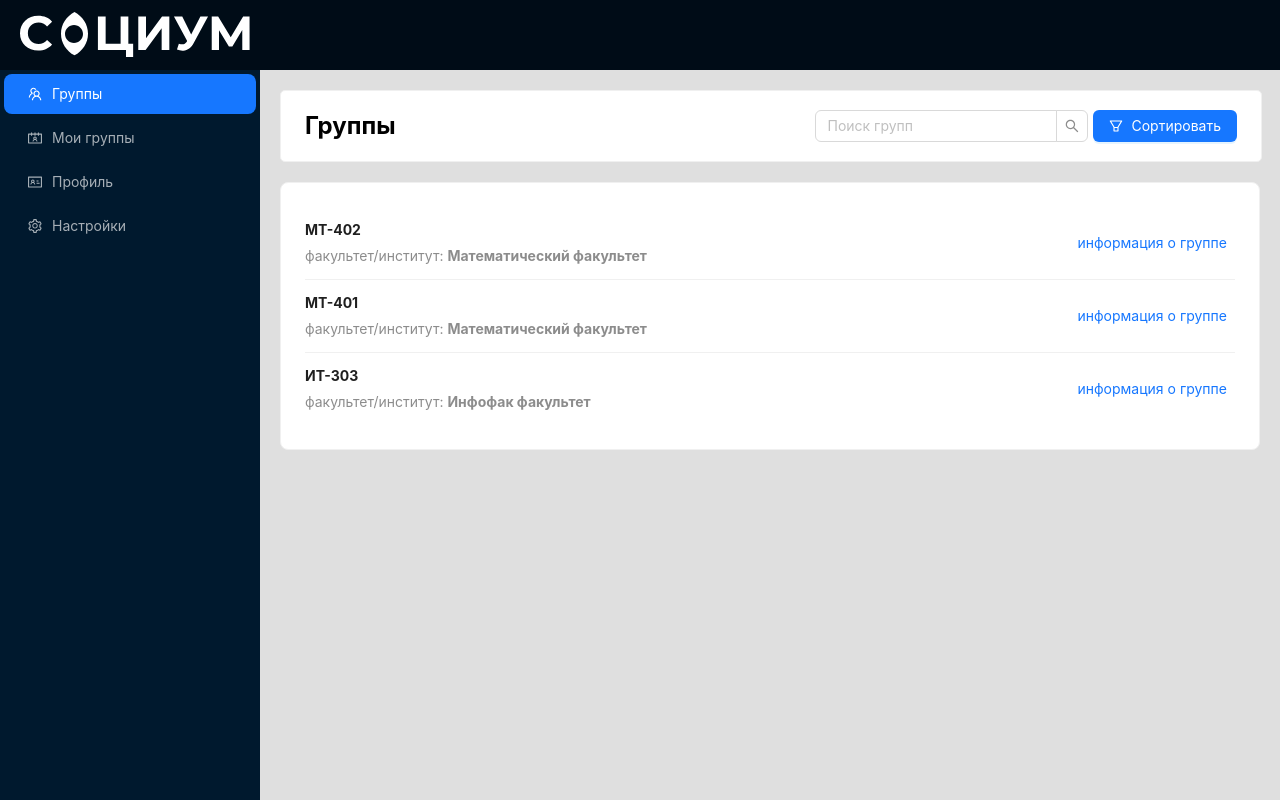
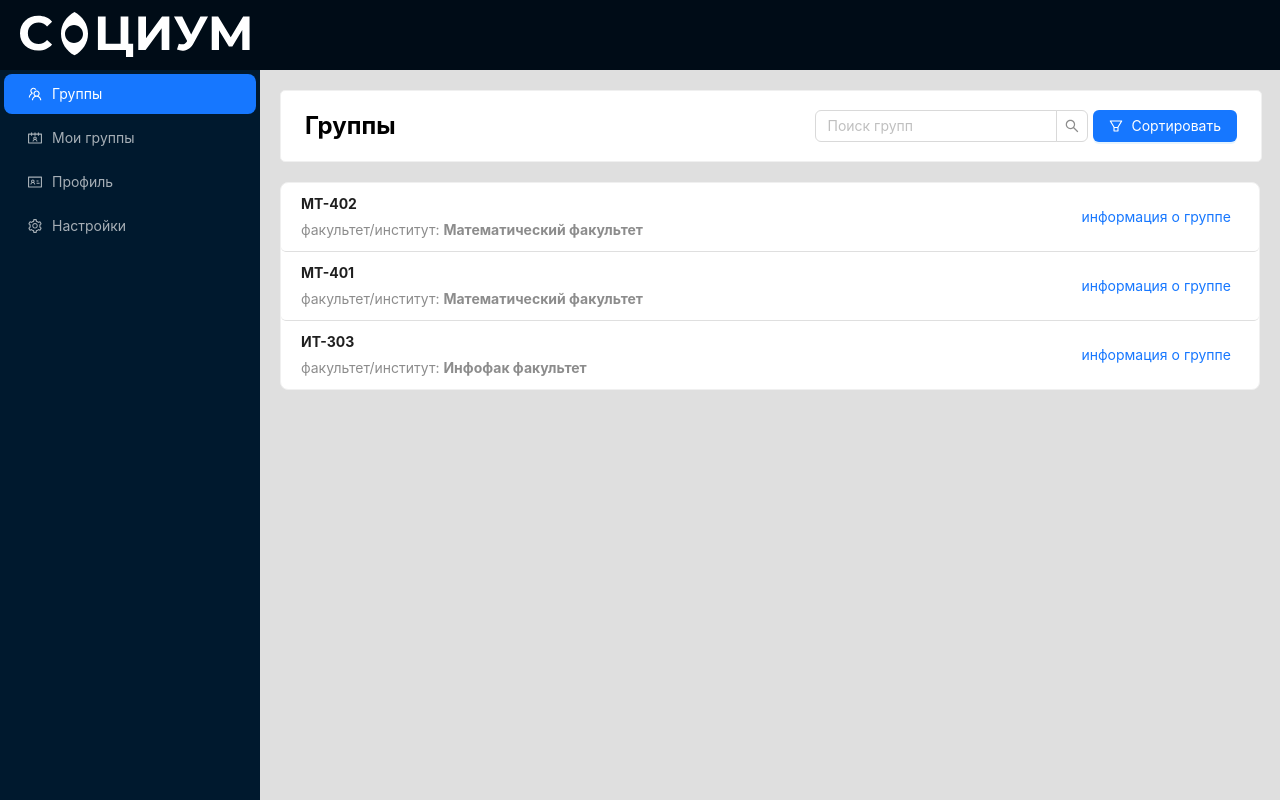
Before and after one commit to Ruslan1kHasanov/social-front, a React (Vite) app: page /groups in a window 1280 px wide. Built offline with nearby package versions, Linux system fonts and the light colour scheme.

Commit message:
fix GroupsList

```diff
--- a/src/widgets/groups/ui/GroupsList.jsx
+++ b/src/widgets/groups/ui/GroupsList.jsx
@@ -9,11 +9,15 @@ const GroupsList = ({ list }) => {
   return (
     <Card className={'groups_list_container'}>
       <List
+        style={{
+          padding: '0px',
+        }}
         className={'groups_list_container__list'}
         itemLayout="horizontal"
         dataSource={list}
         renderItem={(item) => (
           <List.Item
+            className={'groups_list_container__list__item'}
             key={item.id}
             actions={[
               is_admin ? (
--- a/src/widgets/groups/ui/index.scss
+++ b/src/widgets/groups/ui/index.scss
@@ -1,9 +1,33 @@
-.groups_list_container{
+@import '../../../shared/variables';
+
+
+.groups_list_container .ant-card-body {
   transition: 0.3s;
   display: flex;
   flex-direction: column;
+  padding: 0;
+}
 
-  &:hover{
-    box-shadow: 0px 0px 10px rgba(0, 0, 0, 0.2);
+.groups_list_container__list .groups_list_container {
+  &__list{
+    &__item{
+      transition: 0.3s;
+      padding: 10px 20px;
+      border-radius: 5px;
+      border-bottom: 1px solid $main-light;
+
+      &:hover{
+        background-color: $main-light;
+      }
+    }
   }
 }
+
+.groups_list_container__list{
+  border-radius: 5px;
+  transition: 0.3s;
+
+  &:hover {
+    box-shadow: 0 0 10px rgba(0, 0, 0, 0.2);
+  }
+}
```
